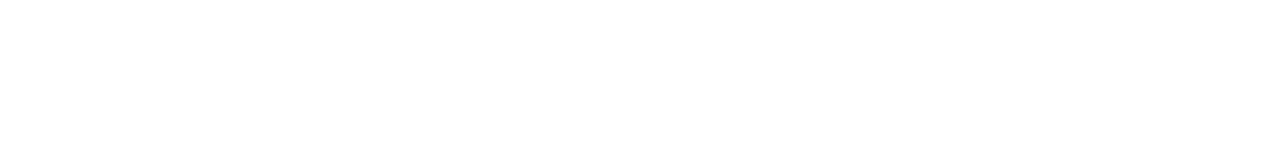
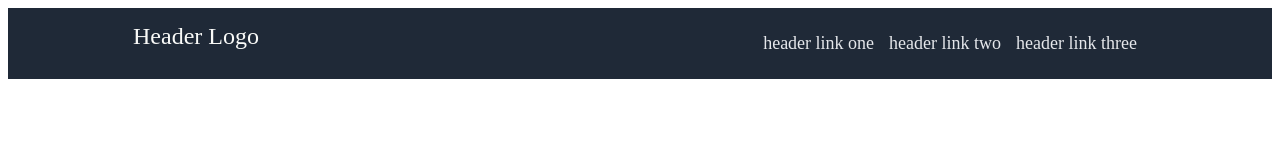
Before and after one commit to kiironotsuki/landing-page, a plain HTML site: page index.html in a window 1280 px wide. Drawn offline with Linux system fonts and the light colour scheme.

Commit message:
Finished Header

```diff
--- a/index.html
+++ b/index.html
@@ -3,8 +3,17 @@
   <head>
     <meta charset="UTF-8">
     <title>Project: Landing Page</title>
+    <link rel="stylesheet" href="style.css">
   </head>
 
   <body>
+      <div class="header">
+        <div class="header-logo">Header Logo</div>
+        <ul class="header-links">
+          <li><a href="#">header link one</a></li>
+          <li><a href="#">header link two</a></li>
+          <li><a href="#">header link three</a></li>
+        </ul>
+      </div>
   </body>
 </html>
--- /dev/null
+++ b/style.css
@@ -0,0 +1,33 @@
+body {
+  display: flex;
+  flex-direction: column;
+}
+
+.header {
+  display: flex;
+  justify-content: space-between;
+  background-color: #1F2937;
+  padding: 15px 125px;
+}
+
+.header-logo {
+  display: flex;
+  flex-direction: row;
+  justify-content: flex-start;
+  font-size: 24px;
+  color: #F9FAF8;
+}
+
+.header-links {
+  display: flex;
+  flex-direction: row;
+  margin: 10px;
+  list-style-type: none;
+  gap: 15px;
+}
+
+a {
+  font-size: 18px;
+  color: #e5e7eb;
+  text-decoration: none;
+}
```
Also changed, not shown: Colr and Fonts.png (added), Full Design.png (added).
